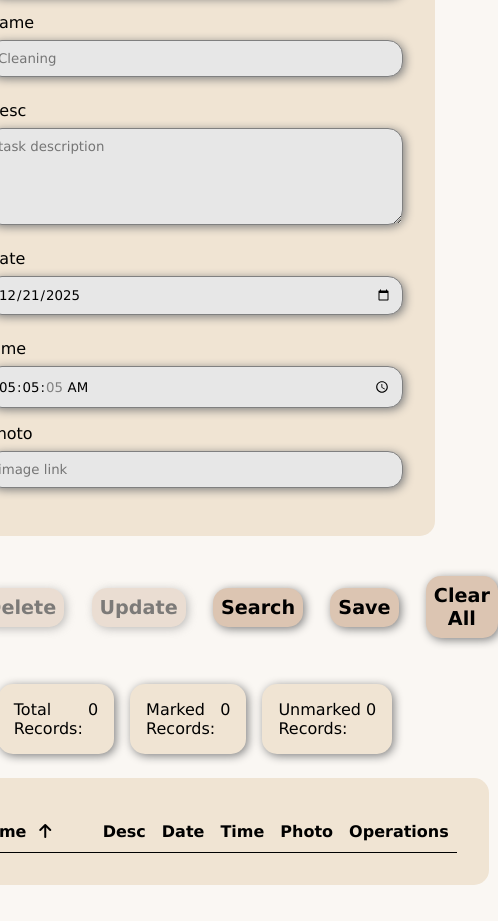
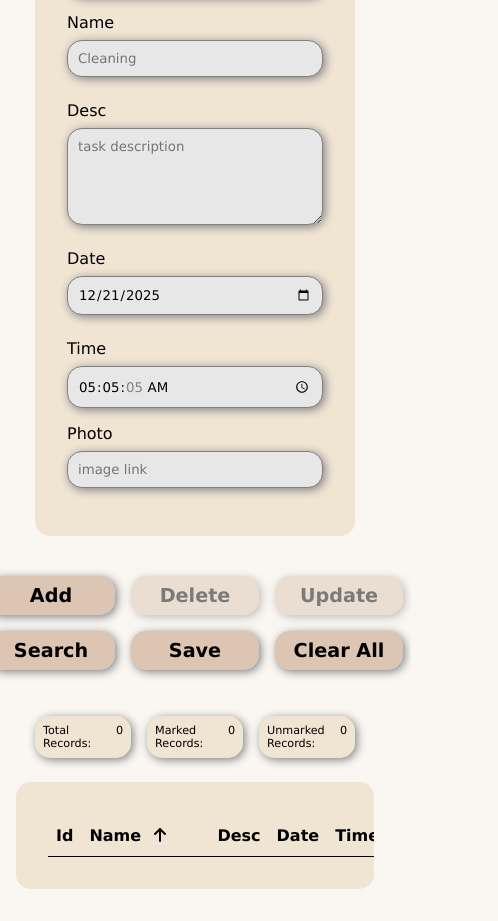
Before and after one commit to meetbatra/taskpilot, a plain HTML site: page index.html in a window 390 px wide. Shown: the part 173-1094 px from the top of the page, 498 px wide, since content can reach past the window. Drawn offline with Linux system fonts and the light colour scheme.

Commit message:
Made app responsive

```diff
--- a/assets/css/style.css
+++ b/assets/css/style.css
@@ -46,6 +46,7 @@ body{
 #nested-form-row{
     width: 100%;
 }
+
 .error-field-input{
     width: 100%;
     padding: 10px;
@@ -96,7 +97,15 @@ input{
     display: flex;
     align-items: center;
     justify-content: center;
+}
+
+.search {
     gap: 0.7rem;
+}
+
+.op-1, .op-2 {
+    display: flex;
+    justify-content: center;
 }
 
 .search {
@@ -141,6 +150,7 @@ input{
     background-color: #F0E4D3;
     border-radius: 15px;
     margin-bottom: 2rem;
+    overflow-x: auto;
 }
 
 .task-table {
@@ -193,3 +203,25 @@ input{
     gap: 0.5rem;
     align-items: center;
 }
+
+@media (max-width: 871px) {
+    .op {
+        flex-direction: column;
+        width: 100%;
+    }
+
+    #todo-form {
+        width: 20rem;
+    }
+
+    .total, .marked, .unmarked {
+        width: 6rem;
+        font-size: 0.7rem;
+        padding: 0.5rem;
+    }
+
+    .table-wrapper {
+        margin-left: 1rem;
+        margin-right: 1rem;
+    }
+}
--- a/index.html
+++ b/index.html
@@ -42,12 +42,16 @@
         </div>
         <div id="operations">
             <div class="op">
+                <div class="op-1">
                     <button  id="add">Add</button>
                     <button id="delete" disabled>Delete</button>
                     <button id="update" disabled>Update</button>
+                </div>
+                <div class="op-2">
                     <button id="search">Search</button>
                     <button id="save">Save</button>
                     <button id="clear">Clear All</button>
+                </div>
             </div>
             <div class="search">
                 <input type="text" class="search-inp" placeholder="Search for a task...">
```
Lines whose indentation alone changed are shown as unchanged.
